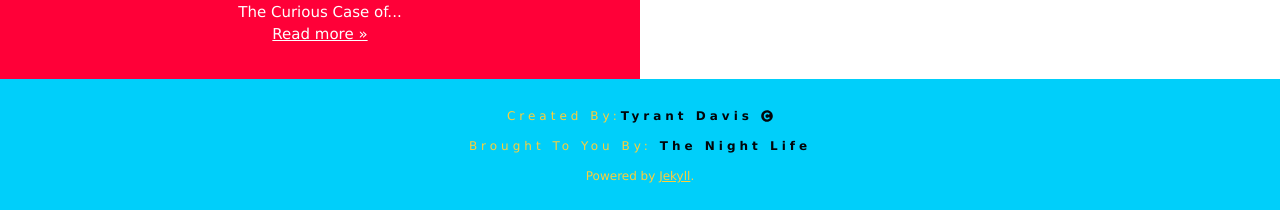
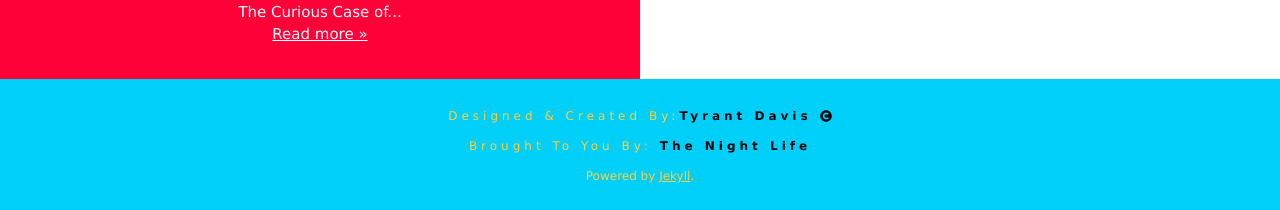
Before and after one commit to tyrantdavis/tyrantdavis.github.io, a Jekyll site: the page built from index.html, in a window 1280 px wide. Shown: the part 2121-2331 px from the top of the page. Built offline with Jekyll 4.4.1, drawn with Linux system fonts in a browser that asks for light colours; nearby versions of some CDN libraries; the list of posts is cut into pages by our own code.

Commit message:
Updates _variables.scss and footer.

```diff
--- a/_config.yml
+++ b/_config.yml
@@ -15,7 +15,7 @@ theme_settings:
      <p>I build applications for business and life solutions.</p>
   header_text_feature_image:
   author: >
-    Created By:<b class="w3-text-night">Tyrant Davis </b>
+    Designed & Created By:<b class="w3-text-night">Tyrant Davis </b>
   footer_text: >
     Brought To You By: <b class="w3-text-night">The Night Life</b>
   footer_text_too: >
--- a/_sass/base/_variables.scss
+++ b/_sass/base/_variables.scss
@@ -1,5 +1,5 @@
 // Typography
-$font-family-main: 'Lato', Helvetica, Arial, sans-serif;
+$font-family-main:'Century Gothic', 'Lato', Helvetica, Arial, sans-serif;
 $font-family-headings: 'Abril Fatface', Georgia, serif, cursive;
 $font-size: 1.25em;
 
```
